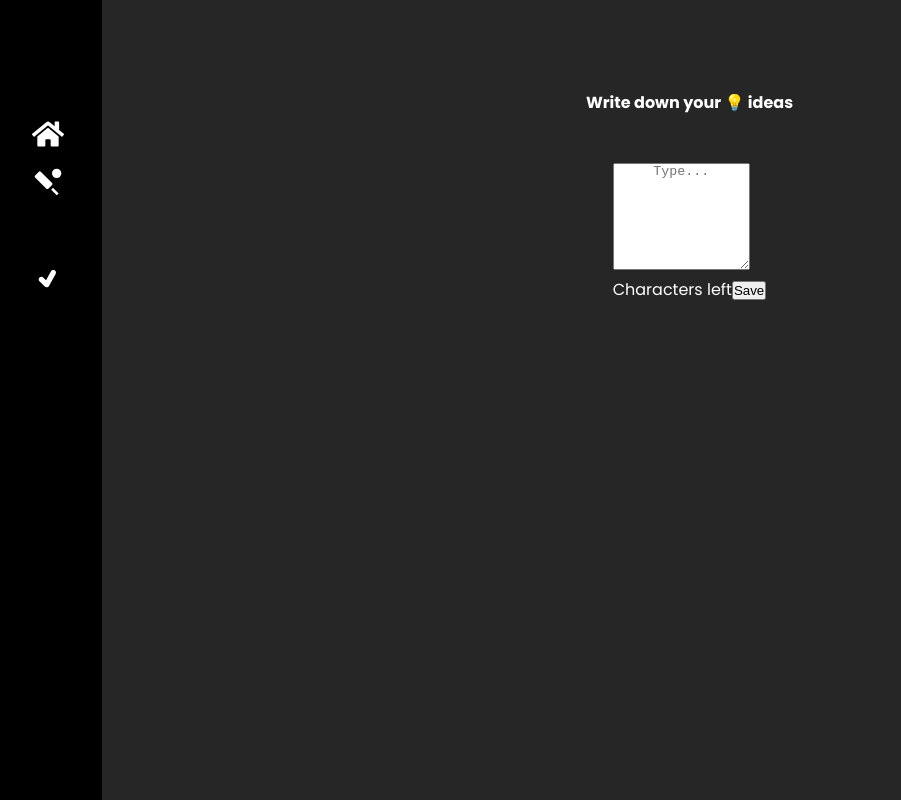
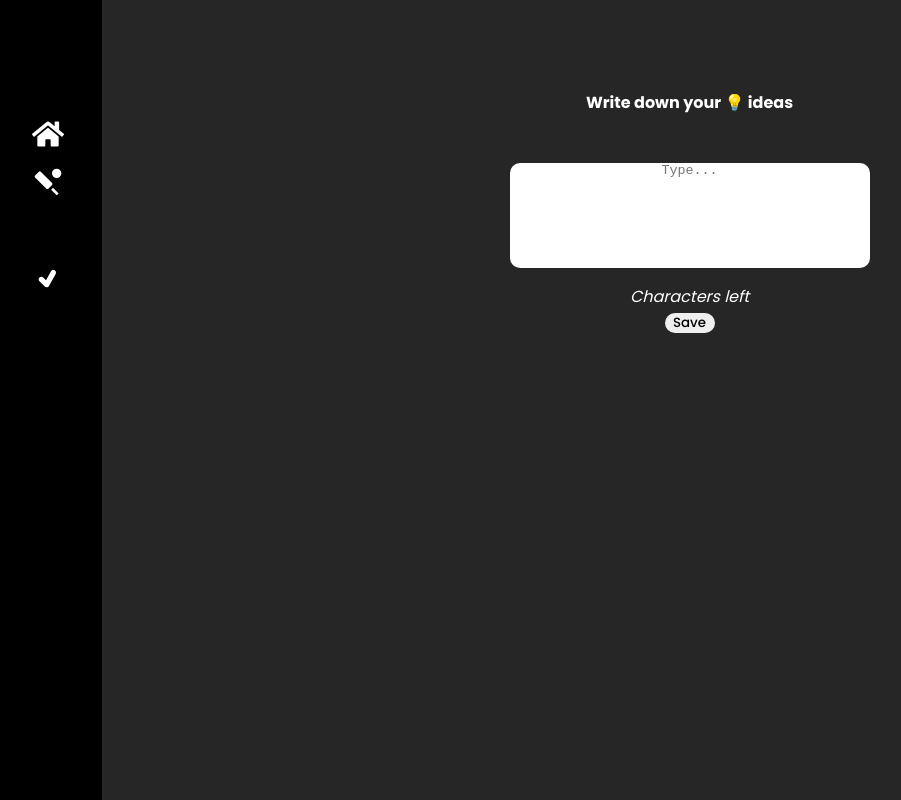
Before and after one commit to Arkimedij/sidebar_template, a React (Create React App) app: page /notes in a window 1280 px wide. Shown: the whole page, without its empty margins (3-904 px from the left). Built offline with nearby package versions, Linux system fonts and the light colour scheme; some icons are missing.

Commit message:
css chnages

```diff
--- a/src/pages/Notes.jsx
+++ b/src/pages/Notes.jsx
@@ -19,15 +19,19 @@ function Notes() {
       <div className='note-sub-container'>
         <div className='note'>
           <textarea
-            cols={15}
+            cols={45}
             rows={7}
-            maxLength={100}
-            onChange={saveHandler}
+            maxLength={260}
+            onChange={(e)=>saveHandler(e.target.value)}
             placeholder='Type...'
             ></textarea>
             <div className='note-footer'>
               <span className='note-footer-label'>{} Characters left</span>
-              <button className='note-save'>Save</button>
+              <div className='button-container'>
+              <button className='note-save' onClick={saveHandler}>Save</button>
+
+              </div>
+
             </div>
         </div>
 
--- a/src/pages/Todo.css
+++ b/src/pages/Todo.css
@@ -146,3 +146,52 @@ h4{
     display: flex;
     justify-content: center;
 }
+.note{
+    display: flex;
+    flex-direction: column;
+}
+.note-footer{
+    display: flex;
+    flex-direction: column;
+    justify-content: center;
+
+}
+.note-footer-label{
+    width: 100%;
+    text-align: center;
+    font-style: oblique;
+    padding-top: 1rem;
+}
+textarea{
+    resize: none;
+    width: 100%;
+    outline: none;
+    border: none;
+    text-align: center;
+    overflow-y: hidden;
+    border-radius: 10px;
+    transition: 0.5s ease-in;
+
+}
+textarea:hover{
+    box-shadow: 4px 2px 5px rgb(128, 240, 128);
+    transition: 0.5s ease-in;
+}
+.button-container{
+    margin: 0 auto;
+
+}
+.note-save{
+
+    width: 50px;
+    font-weight: 500;
+    border-radius: 10px;
+    outline: none;
+    border: none;
+    transition: 0.3s ease-in;
+    font-family: 'Poppins', sans-serif;
+}
+.note-save:hover{
+    background-color: rgb(128, 240, 128);
+    transition: 0.3s ease-in;
+}
```
